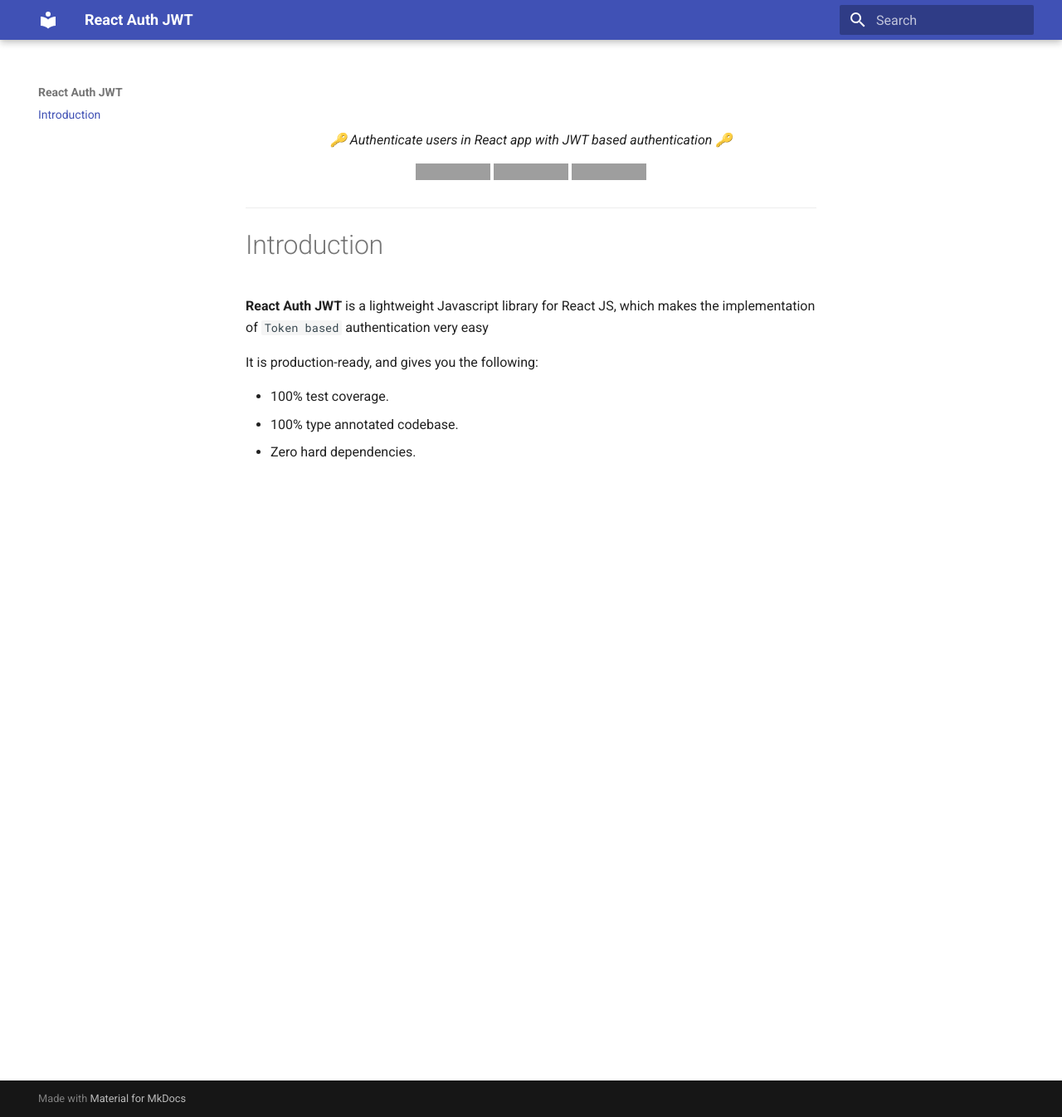
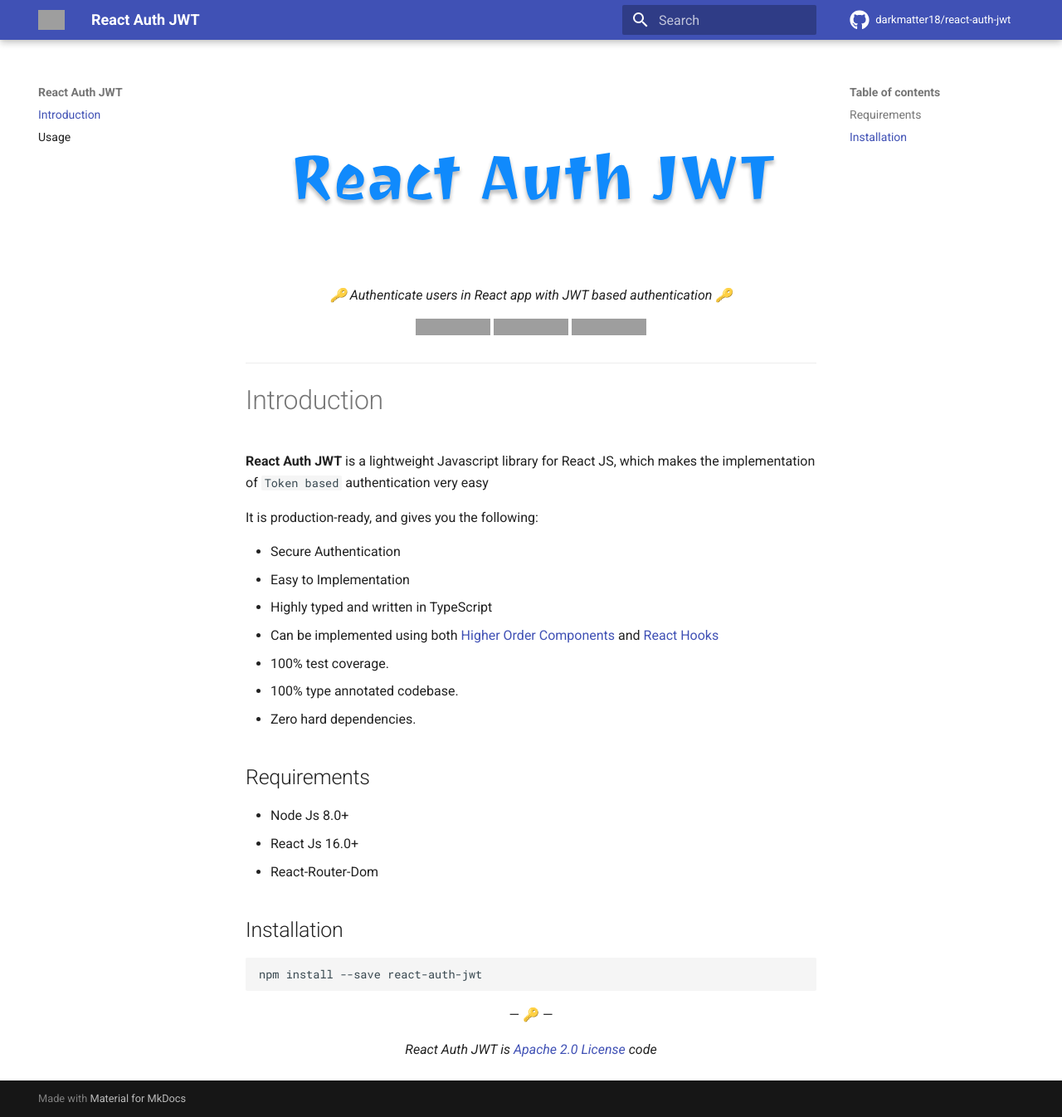
Before and after one commit to darkmatter18/react-auth-jwt, an MkDocs documentation site: the page built from docs/index.md, in a window 1280 px wide and 1346 px high. Shown: the whole window at 83% size. Built offline with MkDocs 1.6.1 and Material for MkDocs 9.7.7, drawn with Linux system fonts in a browser that asks for light colours; comment, search, counter and statistics services are not loaded; grey boxes are pictures that could not be loaded.

Commit message:
docs: Initial Docs created

````diff
--- a/docs/index.md
+++ b/docs/index.md
@@ -1,5 +1,5 @@
 <p align="center">
-    <img src=""/>
+    <img src="/img/banner.svg"/>
 </p>
 
 <p align="center">
@@ -27,6 +27,26 @@
 
 It is production-ready, and gives you the following:
 
+* Secure Authentication
+* Easy to Implementation
+* Highly typed and written in TypeScript
+* Can be implemented using both [Higher Order Components](https://reactjs.org/docs/higher-order-components.html)
+ and [React Hooks](https://reactjs.org/docs/hooks-intro.html)
 * 100% test coverage.
 * 100% type annotated codebase.
 * Zero hard dependencies.
+
+## Requirements
+
+* Node Js 8.0+
+* React Js 16.0+
+* React-Router-Dom
+
+## Installation
+
+```bash
+npm install --save react-auth-jwt
+```
+
+<p align="center">&mdash; 🔑  &mdash;</p>
+<p align="center"><i>React Auth JWT is <a href="https://github.com/darkmatter18/react-auth-jwt/blob/master/LICENSE">Apache 2.0 License</a> code</i></p>
--- a/mkdocs.yml
+++ b/mkdocs.yml
@@ -3,6 +3,14 @@
 
 theme:
   name: 'material'
+  icon:
+    repo: fontawesome/brands/github
+  logo: img/logo.svg
+  favicon: img/favicon.png
+
+repo_url: https://github.com/darkmatter18/react-auth-jwt
+repo_name: darkmatter18/react-auth-jwt
 
 nav:
   - Introduction: 'index.md'
+  - Usage: 'usage.md'
````
Also changed, not shown: docs/img/banner.svg (added), docs/img/favicon.png (added), docs/usage.md (added), 1 other file.
